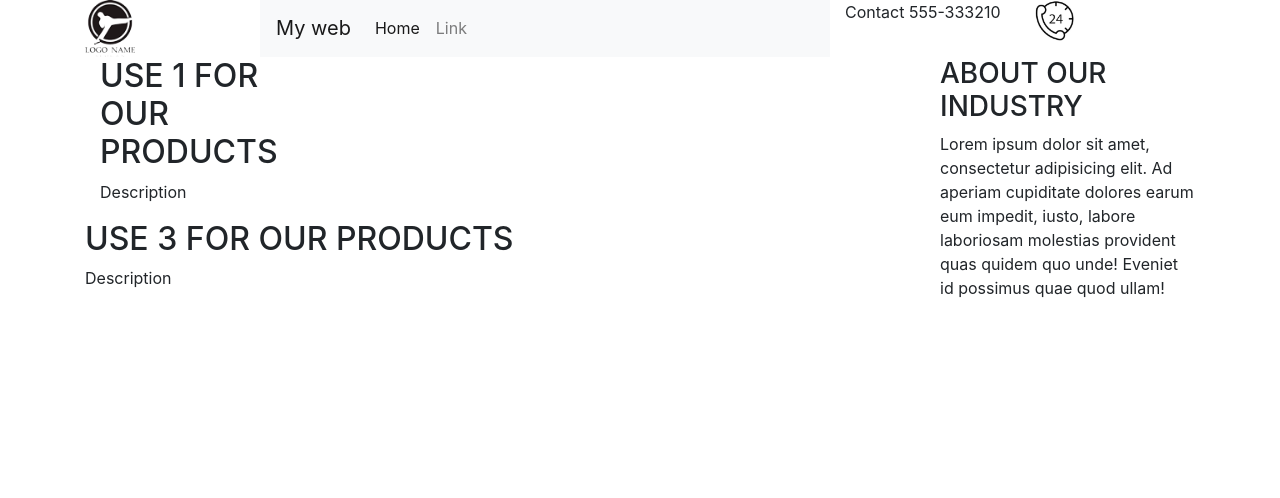
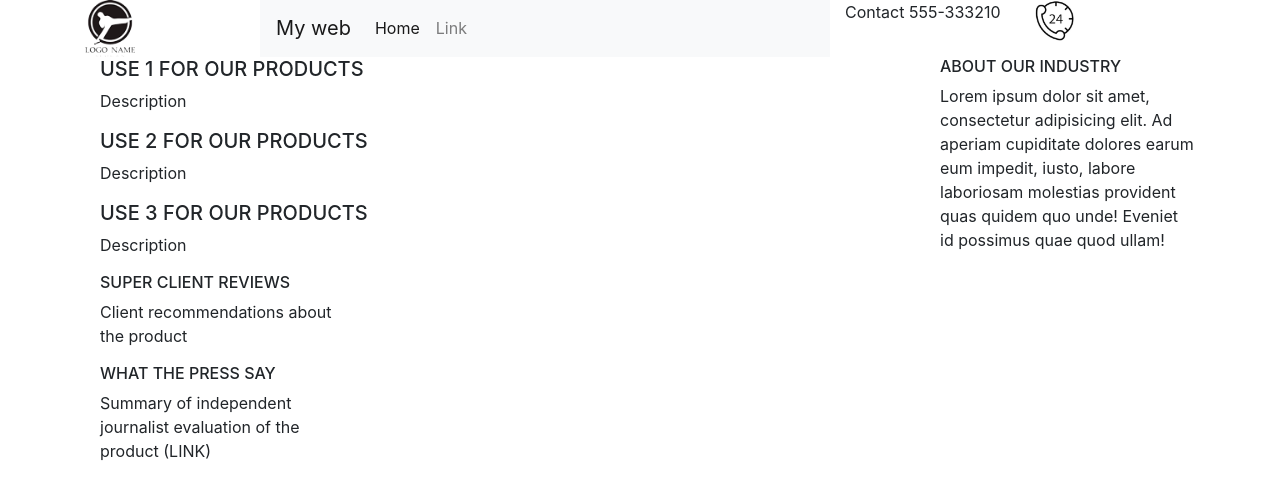
Before and after one commit to iesemilidarder/pr3-group-sandbox-llm19-20, a website built with webpack: page dist/std/pvillanueva.html in a window 1280 px wide. Built offline with nearby package versions, Linux system fonts and the light colour scheme; files whose address does not match are found by name.

Commit message:
20/03/2020

```diff
--- a/dist/std/pvillanueva.html
+++ b/dist/std/pvillanueva.html
@@ -33,27 +33,30 @@
 </header>
 <main class="row">
     <article class="col-md-9">
-        <section class="col-md-3">
-            <h2>USE 1 FOR OUR PRODUCTS</h2>
+        <section class="col-md-8">
+            <h5>USE 1 FOR OUR PRODUCTS</h5>
             <p>Description</p>
         </section>
-        <section class="col-md-3>
-            <h2>USE 1 FOR OUR PRODUCTS</h2>
+        <section class="col-md-8">
+            <h5>USE 2 FOR OUR PRODUCTS</h5>
             <p>Description</p>
         </section>
-        <section class=" col-md-3>
-            <h2>USE 3 FOR OUR PRODUCTS</h2>
+        <section class="col-md-8">
+            <h5>USE 3 FOR OUR PRODUCTS</h5>
             <p>Description</p>
         </section>
-        <aside class="col-md-1>
-
+        <aside class="col-md-4">
+            <h6>SUPER CLIENT REVIEWS</h6>
+            <p>Client recommendations about the product</p>
         </aside>
-        <aside class=" col-md-2>
-
+        <aside class="col-md-4">
+            <h6>WHAT THE PRESS SAY</h6>
+            <p>Summary of independent journalist
+            evaluation of the product (LINK)</p>
         </aside>
     </article>
     <aside class="col-md-3">
-        <h3>ABOUT OUR INDUSTRY</h3>
+        <h6>ABOUT OUR INDUSTRY</h6>
         Lorem ipsum dolor sit amet, consectetur adipisicing elit.
         Ad aperiam cupiditate dolores earum eum impedit, iusto, labore
         laboriosam molestias provident quas quidem quo unde!
```
